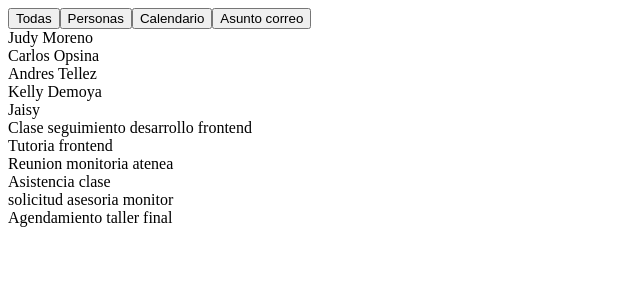
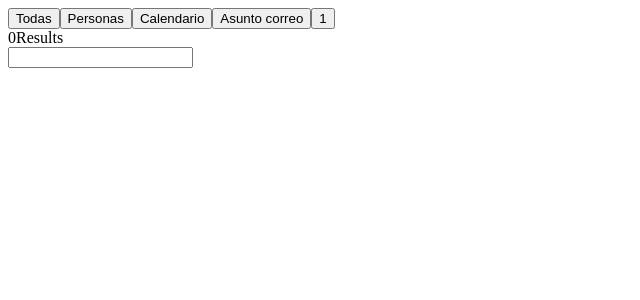
Before and after one commit to gfp969/buscador, a React (Create React App) app: page / in a window 1280 px wide. Shown: the top 300 px of the page, without its empty margins (0-640 px from the left). Built offline with nearby package versions, Linux system fonts and the light colour scheme.

Commit message:
buscador falta poco por terminar

```diff
--- a/src/App.js
+++ b/src/App.js
@@ -1,4 +1,5 @@
 import { useState } from 'react';
+import BarraBusqueda from './components/BarraBusqueda';
 
 const people=[
   {
@@ -57,6 +58,7 @@ function App() {
   const [data,setData]=useState([...people, ...calendar, ...email]);
   const [selection,setSelection]=useState(null);
   const [option,setOption]=useState('all');
+  const [cont,setCont]=useState(1);
 
   function handleClick(e){
     const key=e.target.name;
@@ -93,12 +95,9 @@ function App() {
       <button onClick={handleClick} name="people">Personas</button>
       <button onClick={handleClick} name="calendar">Calendario</button>
       <button onClick={handleClick} name="email">Asunto correo</button>
+      <button onClick={()=>{setCont(cont+1)}}>{cont}</button>
 
-      <div>
-        {data.map((item)=>(
-          <div>{item.title}</div>
-        ))}
-      </div>
+      <BarraBusqueda items={data} itemsSeleccionados={()=>{}}/>
     </div>
   );
 }
--- a/src/components/BarraBusqueda.js
+++ b/src/components/BarraBusqueda.js
@@ -1,4 +1,5 @@
 import { useState } from "react"
+import Resultados from "./Resultados";
 
 export default function BarraBusqueda({items,itemsSeleccionados}){
     const [consulta,setConsulta]=useState("");
@@ -9,9 +10,19 @@ export default function BarraBusqueda({items,itemsSeleccionados}){
         setConsulta(value);
     }
 
+    function handleResults(items){
+        setResultados(items);
+    }
+
     return(
         <div>
+            {resultados&&<div>{resultados.length}Results</div>}
             <input type="text" onChange={handleChange} value={consulta}/>
+            <Resultados
+            items={items}
+            itemsSeleccionados={()=>{}}
+            consulta={consulta}
+            resulCalculados={handleResults} />
         </div>
     )
 }
--- a/src/components/Resultados.js
+++ b/src/components/Resultados.js
@@ -0,0 +1,25 @@
+import { useState, useMemo, useEffect } from "react";
+
+export default function Resultados({items,itemsSeleccionados,consulta,resulCalculados}){
+    const [resultados,setResultados]=useState([]);
+    const filtroItems=useMemo(()=>encontrar(items,consulta),[items,consulta]);
+
+    useEffect(()=>{
+        resulCalculados(resultados);
+    },[resultados])
+
+    function encontrar(items,consulta){
+        const res=items.filter(i=>{
+            return i.title.toLowerCase().indexOf(consulta)>=0&& consulta.length>0;
+        });
+        setResultados(res);
+        return res;
+    }
+
+    return(
+        <div>
+            {consulta=!''?
+            filtroItems.map(item=><div>{item.title}</div>):''}
+        </div>
+    )
+}
```
